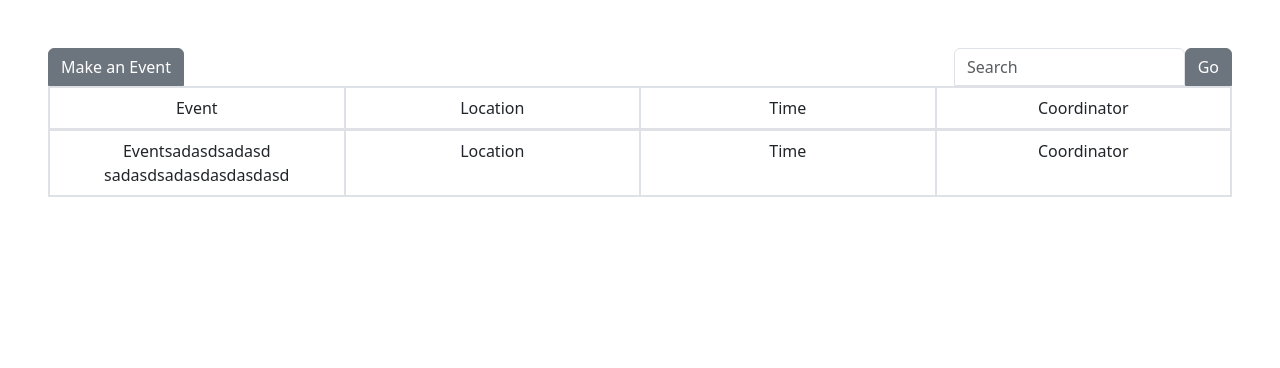
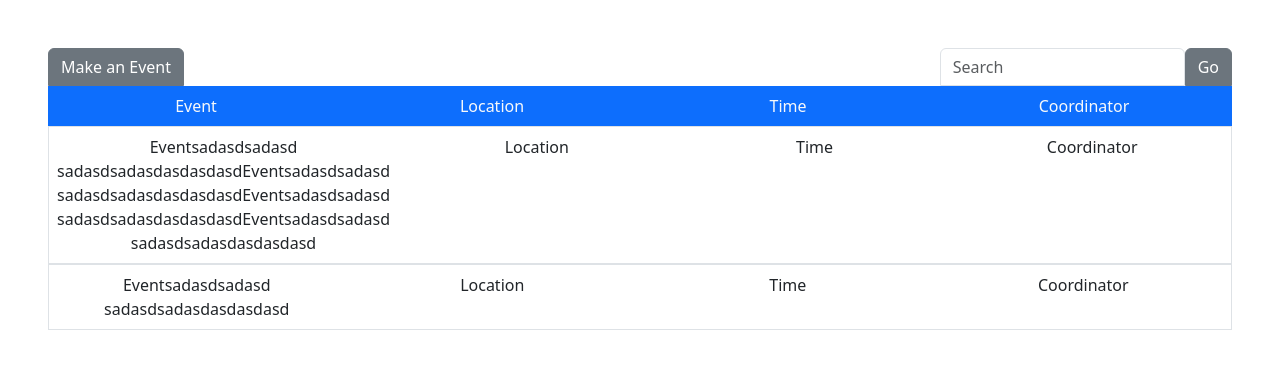
Before and after one commit to swirty/csc-540-project, a plain HTML site: page html/home.html in a window 1280 px wide. Drawn offline with nearby package versions, Linux system fonts and the light colour scheme.

Commit message:
completed home.html
navbar built properly, multiple <li> tested

```diff
--- a/html/home.html
+++ b/html/home.html
@@ -4,7 +4,7 @@
 </head>
 
 <div class="m-5">
-    <!-- header code -->
+    <!-- navbar code -->
     <div class="">
         <div class="row">
             <div class="col">
@@ -12,10 +12,9 @@
                     <button class="btn btn-secondary rounded-0 rounded-top">Make an Event</button>
                 </a>
             </div>
-            <div class="col-6"></div>
             <div class="col">
                <form action="home" class="m-0">
-                    <div class="d-inline-flex justify-content-end">
+                    <div class="d-flex justify-content-end">
                         <div class="pe-0">
                             <input type="text" class="form-control pe-0 rounded-0 rounded-top" id="search" placeholder="Search">
                         </div>
@@ -27,21 +26,30 @@
             </div>
         </div>
     </div>
+
     <!-- body code -->
     <div class="p-0">
         <ul class="list-group">
-            <li class="p-0 list-group-item rounded-0 d-flex justify-content-around">
-                <div class="col-4 p-2 flex-fill text-center border">Event</div>
-                <div class="col-4 p-2 flex-fill text-center border">Location</div>
-                <div class="col-4 p-2 flex-fill text-center border">Time</div>
-                <div class="col-4 p-2 flex-fill text-center border">Coordinator</div>
+            <li class="p-0 border-0 rounded-0 bg-primary text-light list-group-item d-flex justify-content-around">
+                <div class="col-4 p-2 flex-fill text-center">Event</div>
+                <div class="col-4 p-2 flex-fill text-center">Location</div>
+                <div class="col-4 p-2 flex-fill text-center">Time</div>
+                <div class="col-4 p-2 flex-fill text-center">Coordinator</div>
             </li>
-            <a href="event" class="text-decoration-none">
-                <li class="p-0 list-group-item rounded-0 d-flex justify-content-around">
-                    <div class="col-4 p-2 flex-fill text-center text-wrap border border-top-0">Eventsadasdsadasd sadasdsadasdasdasdasd</div>
-                    <div class="col-4 p-2 flex-fill text-center text-wrap border border-top-0">Location</div>
-                    <div class="col-4 p-2 flex-fill text-center text-wrap border border-top-0">Time</div>
-                    <div class="col-4 p-2 flex-fill text-center text-wrap border border-top-0">Coordinator</div>
+            <a href="event?" class="text-decoration-none">
+                <li class="p-0 rounded-0 list-group-item d-flex justify-content-around border-bottom">
+                    <div class="col-4 p-2 flex-fill text-center text-wrap">Eventsadasdsadasd sadasdsadasdasdasdasdEventsadasdsadasd sadasdsadasdasdasdasdEventsadasdsadasd sadasdsadasdasdasdasdEventsadasdsadasd sadasdsadasdasdasdasd</div>
+                    <div class="col-4 p-2 flex-fill text-center text-wrap">Location</div>
+                    <div class="col-4 p-2 flex-fill text-center text-wrap">Time</div>
+                    <div class="col-4 p-2 flex-fill text-center text-wrap">Coordinator</div>
+                </li>
+            </a>
+            <a href="event?" class="text-decoration-none">
+                <li class="p-0 rounded-0 list-group-item d-flex justify-content-around border-bottom">
+                    <div class="col-4 p-2 flex-fill text-center text-wrap">Eventsadasdsadasd sadasdsadasdasdasdasd</div>
+                    <div class="col-4 p-2 flex-fill text-center text-wrap">Location</div>
+                    <div class="col-4 p-2 flex-fill text-center text-wrap">Time</div>
+                    <div class="col-4 p-2 flex-fill text-center text-wrap">Coordinator</div>
                 </li>
             </a>
         </ul>
```
